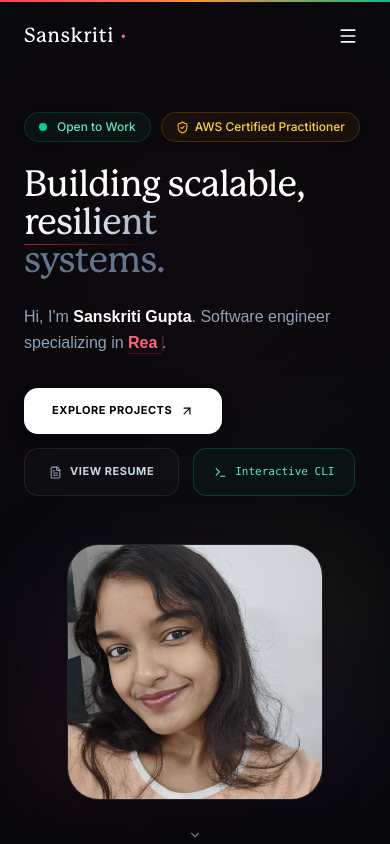
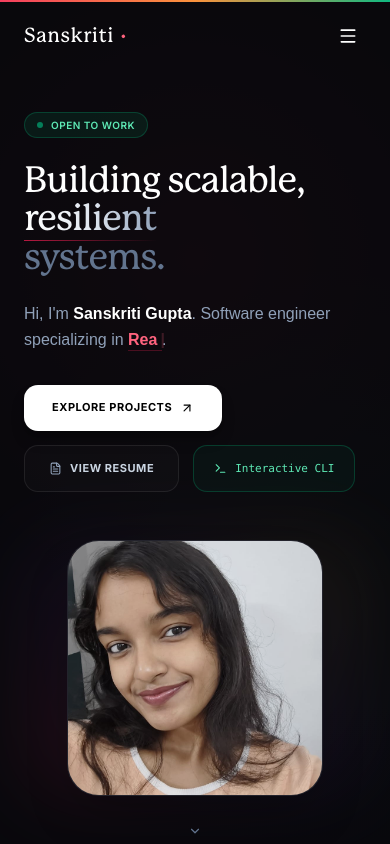
Before and after one commit to sanskriti49/sanskriti-portfolio, a React (Vite) app: page / in a window 390 px wide. Shown: the top 844 px of the page. Built offline with nearby package versions, Linux system fonts and the light colour scheme; a web font is replaced by a local one.

Commit message:
Revert "redesign status badges and tech pills"
This reverts commit 06a8ea5293bd6b7fadad1df58f06058b4cd55854.

```diff
--- a/src/App.jsx
+++ b/src/App.jsx
@@ -356,8 +356,7 @@ const ProjectsSection = () => {
 														{project.shortTitle || project.title}
 													</h4>
 													{project.status && (
-														<span className="text-[10px] font-medium px-2.5 py-0.5 rounded-full bg-emerald-500/[0.08] text-emerald-300 border border-emerald-500/20 flex items-center gap-1.5 backdrop-blur-sm">
-															<span className="w-1.5 h-1.5 rounded-full bg-emerald-400 animate-pulse" />
+														<span className="text-[8px] font-bold px-2 py-0.5 rounded-full bg-emerald-500/10 text-emerald-300 border border-emerald-500/20 uppercase tracking-widest">
 															{project.status}
 														</span>
 													)}
@@ -371,10 +370,10 @@ const ProjectsSection = () => {
 													{project.tags.slice(0, 5).map((tag) => (
 														<span
 															key={tag}
-															className={`text-[10px] px-2.5 py-1 rounded-lg border font-mono tracking-wide transition-all duration-300 ${
+															className={`text-[9px] sm:text-[10px] px-2 py-0.5 rounded-md border font-medium tracking-wide transition-all duration-300 ${
 																isActive
-																	? "text-slate-200 border-white/[0.1] bg-white/[0.05]"
-																	: "text-slate-400 border-white/[0.04] bg-white/[0.015]"
+																	? `${project.tagColor} border-white/[0.08] bg-white/[0.04]`
+																	: "text-slate-500 border-white/[0.03] bg-transparent"
 															}`}
 														>
 															{tag}
@@ -1001,19 +1000,12 @@ const PortfolioMain = () => {
 						<div className="md:col-span-7 space-y-6">
 							<motion.div
 								variants={fadeUp}
-								className="flex items-center gap-2.5 flex-wrap"
+								className="flex items-center gap-2 flex-wrap"
 							>
-								<div className="inline-flex items-center gap-2.5 px-3.5 py-1.5 rounded-full border border-emerald-500/20 bg-emerald-500/[0.06] text-emerald-300 text-xs font-medium backdrop-blur-md shadow-sm">
-									<span className="relative flex h-2 w-2">
-										<span className="animate-ping absolute inline-flex h-full w-full rounded-full bg-emerald-400 opacity-75"></span>
-										<span className="relative inline-flex rounded-full h-2 w-2 bg-emerald-400"></span>
-									</span>
-									<span>Open to Work</span>
-								</div>
-								<div className="inline-flex items-center gap-1.5 px-3.5 py-1.5 rounded-full border border-amber-500/20 bg-amber-500/[0.06] text-amber-300 text-xs font-medium backdrop-blur-md shadow-sm">
-									<ShieldCheck size={13} className="text-amber-400" />
-									<span>AWS Certified Practitioner</span>
-								</div>
+								<span className="inline-flex items-center gap-2 px-3 py-1 rounded-full border border-emerald-500/25 bg-emerald-500/10 text-emerald-300 text-[10px] font-semibold uppercase tracking-wider">
+									<span className="w-1.5 h-1.5 rounded-full bg-emerald-400 animate-pulse" />
+									Open to Work
+								</span>
 							</motion.div>
 
 							<motion.h1
--- a/src/components/ExperienceSection.jsx
+++ b/src/components/ExperienceSection.jsx
@@ -140,7 +140,7 @@ const ExperienceSection = () => {
 													{exp.role}
 												</h4>
 												<span
-													className="text-[11px] font-medium px-3 py-1 rounded-full border border-white/[0.08] bg-white/[0.03] text-slate-200 tracking-wide"
+													className={`text-[10px] font-semibold px-2.5 py-0.5 rounded-full border uppercase tracking-wider ${exp.badgeColor}`}
 												>
 													{exp.company}
 												</span>
@@ -154,7 +154,7 @@ const ExperienceSection = () => {
 													<MapPin size={12} className="text-slate-500" />
 													{exp.location}
 												</span>
-												<span className="text-[10px] uppercase tracking-widest text-slate-500 font-medium">
+												<span className="text-[10px] uppercase tracking-widest text-slate-500">
 													{exp.type}
 												</span>
 											</p>
@@ -209,7 +209,7 @@ const ExperienceSection = () => {
 										{exp.technologies.map((tech) => (
 											<span
 												key={tech}
-												className="text-xs px-3 py-1 rounded-lg border border-white/[0.06] bg-white/[0.02] text-slate-300 font-mono transition-colors hover:bg-white/[0.05] hover:text-white"
+												className="text-[11px] px-2.5 py-1 rounded-md border border-white/[0.04] bg-white/[0.02] text-slate-400 font-medium hover:text-slate-200 hover:border-white/[0.08] transition-colors"
 											>
 												{tech}
 											</span>
```
